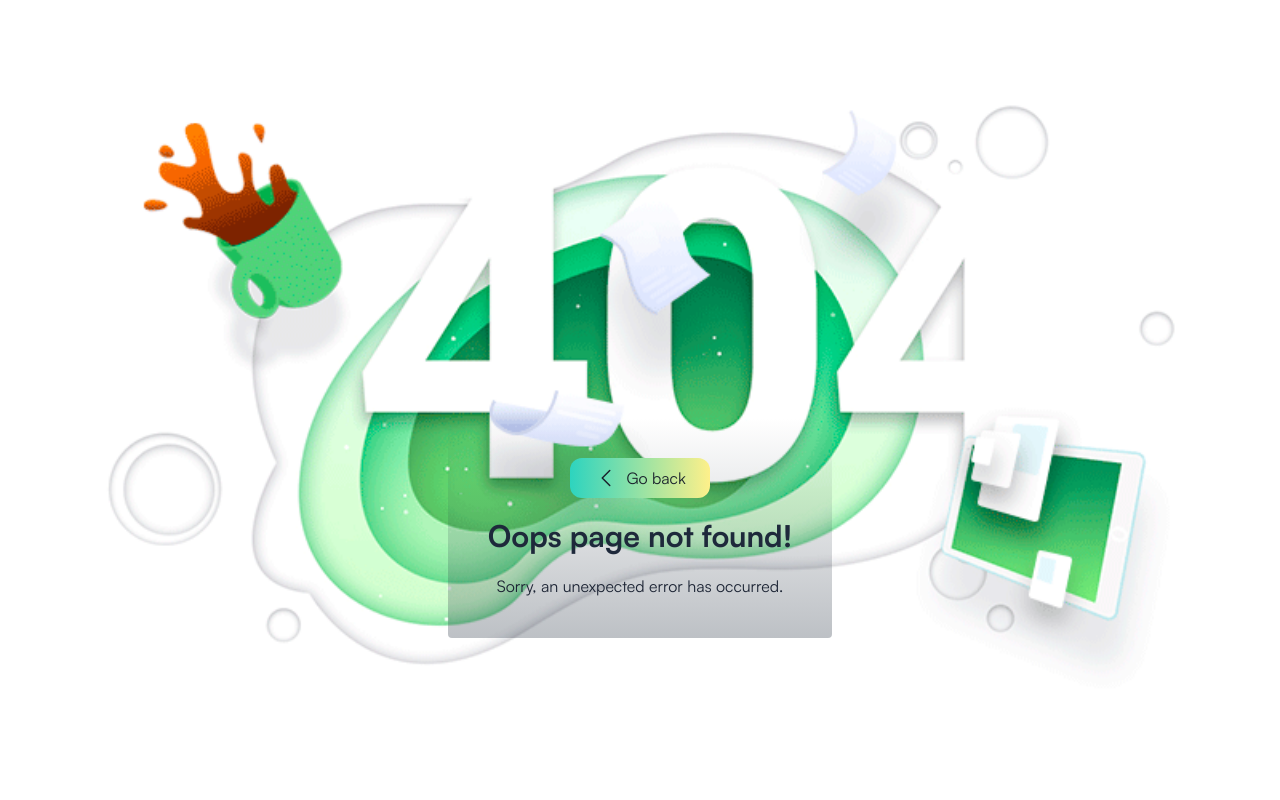
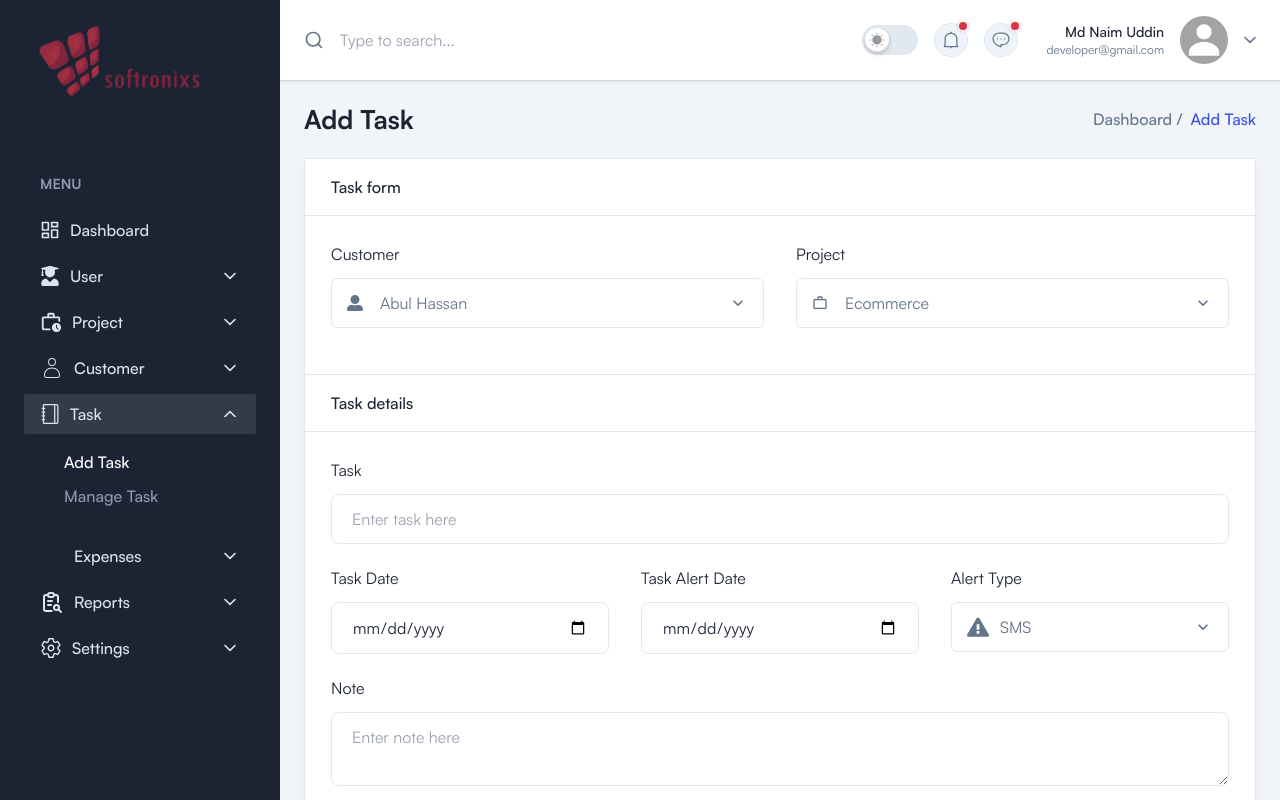
Before and after one commit to naimuddin94/crm-frontend, a React (Vite) app: page /task/add-task in a window 1280 px wide. Before the commit this address had no page. Built offline with nearby package versions, Linux system fonts and the light colour scheme; some icons are missing.

Commit message:
add task page created

```diff
--- a/src/pages/Customer/AddCustomer.tsx
+++ b/src/pages/Customer/AddCustomer.tsx
@@ -42,7 +42,7 @@ const AddCustomer = () => {
               <Input label="Email" register={register} />
               <Input label="Phone Number" register={register} />
             </div>
-            <div className="md:max-w-[50%]">
+            <div className="md:max-w-[50%] pr-5">
               <Input label="Company Name" register={register} />
             </div>
           </div>
--- /dev/null
+++ b/src/pages/Task/AddTask.tsx
@@ -0,0 +1,74 @@
+import Breadcrumb from "../../components/Breadcrumbs/Breadcrumb";
+import { SubmitHandler, useForm } from "react-hook-form";
+import FormHeading from "../../components/Utility/FormHeading";
+import Input from "../../components/Utility/Input";
+import Select from "../../components/Utility/Select";
+import { FaUserAlt } from "react-icons/fa";
+import Textarea from "../../components/Utility/Textarea";
+import Button from "../../components/Utility/Button";
+import { MdOutlineWorkOutline } from "react-icons/md";
+import { GoAlert } from "react-icons/go";
+
+interface AddTaskInput {
+  customer: string;
+  project: string;
+  task: string;
+  task_date: Date;
+  task_alert_date: Date;
+  alert_type: string;
+  note: number;
+}
+
+const AddTask = () => {
+  const { register, handleSubmit } = useForm<AddTaskInput>();
+  const onSubmit: SubmitHandler<AddTaskInput> = (data) => console.log(data);
+  return (
+    <>
+      <Breadcrumb pageName={"Add Task"} />
+
+      <form onSubmit={handleSubmit(onSubmit)}>
+        <div className="rounded-sm border border-stroke bg-white shadow-default dark:border-strokedark dark:bg-boxdark">
+          <FormHeading heading="Task form" />
+          <div className="flex flex-col gap-5.5 p-6.5">
+            <div className="input-group">
+              <Select
+                label="Customer"
+                icon={<FaUserAlt />}
+                options={["Abul Hassan", "Robi Ahamed", "Kabir Alomgir"]}
+                register={register}
+              />
+              <Select
+                label="Project"
+                icon={<MdOutlineWorkOutline />}
+                options={["Ecommerce", "Admin Panel", "Travel"]}
+                register={register}
+              />
+            </div>
+          </div>
+          <FormHeading heading="Task details" borderY />
+          <div className="flex flex-col gap-5.5 p-6.5">
+            <div className="input-group">
+              <Input label="Task" register={register} />
+            </div>
+            <div className="input-group">
+              <Input label="Task Date" type="date" register={register} />
+              <Input label="Task Alert Date" type="date" register={register} />
+              <Select
+                label="Alert Type"
+                options={["SMS", "Mail", "Both"]}
+                register={register}
+                icon={<GoAlert size={22} />}
+              />
+            </div>
+            <div className="input-group mb-3">
+              <Textarea label="Note" register={register} />
+            </div>
+            <Button type="submit">Save</Button>
+          </div>
+        </div>
+      </form>
+    </>
+  );
+};
+
+export default AddTask;
--- a/src/pages/User/AddUser.tsx
+++ b/src/pages/User/AddUser.tsx
@@ -43,9 +43,8 @@ const AddUser = () => {
                 icon={<PiCrownDuotone size={22} />}
               />
             </div>
-            <div className="input-group">
+            <div className="md:max-w-[50%] pr-5">
               <Input label="Password" register={register} />
-              <Input label="Confirm Password" register={register} />
             </div>
           </div>
           <FormHeading heading="Others details" borderY />
```
Also changed, not shown: src/Routes/Route.tsx (+6 -1 lines).
